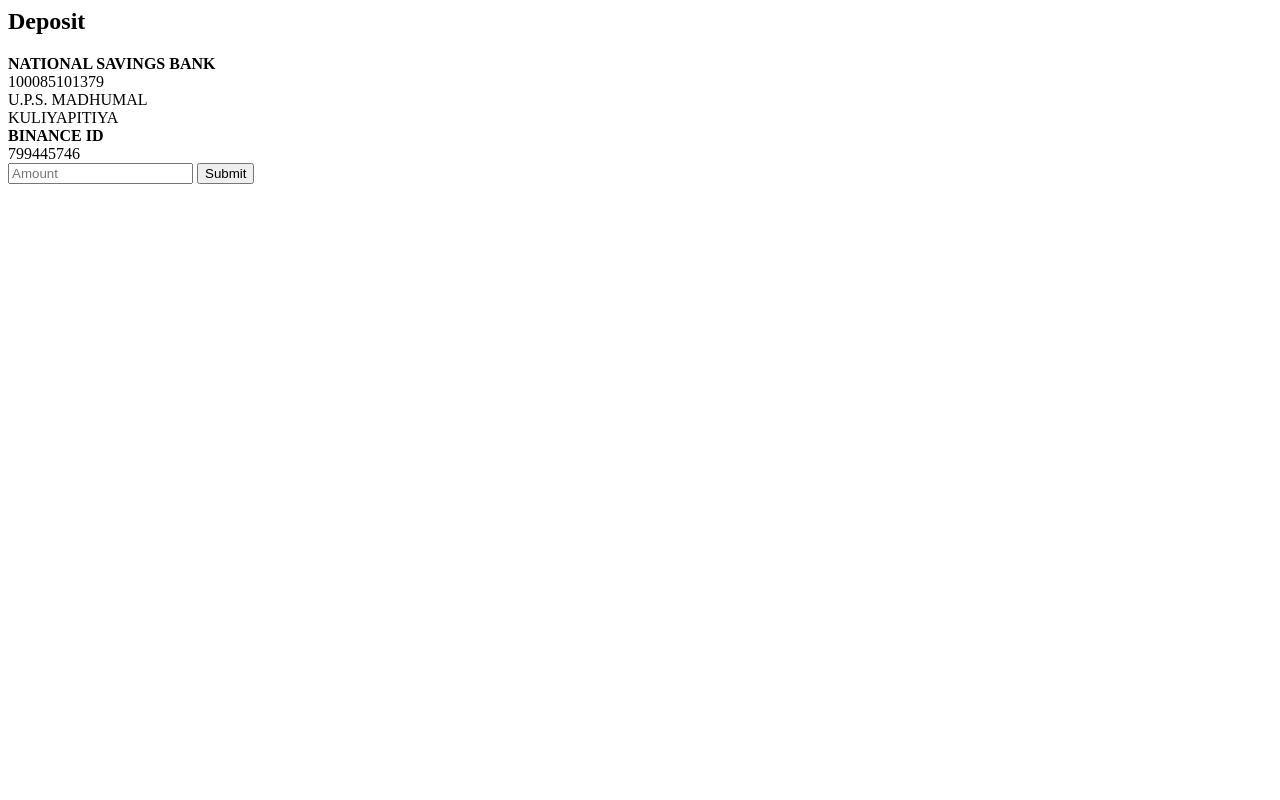
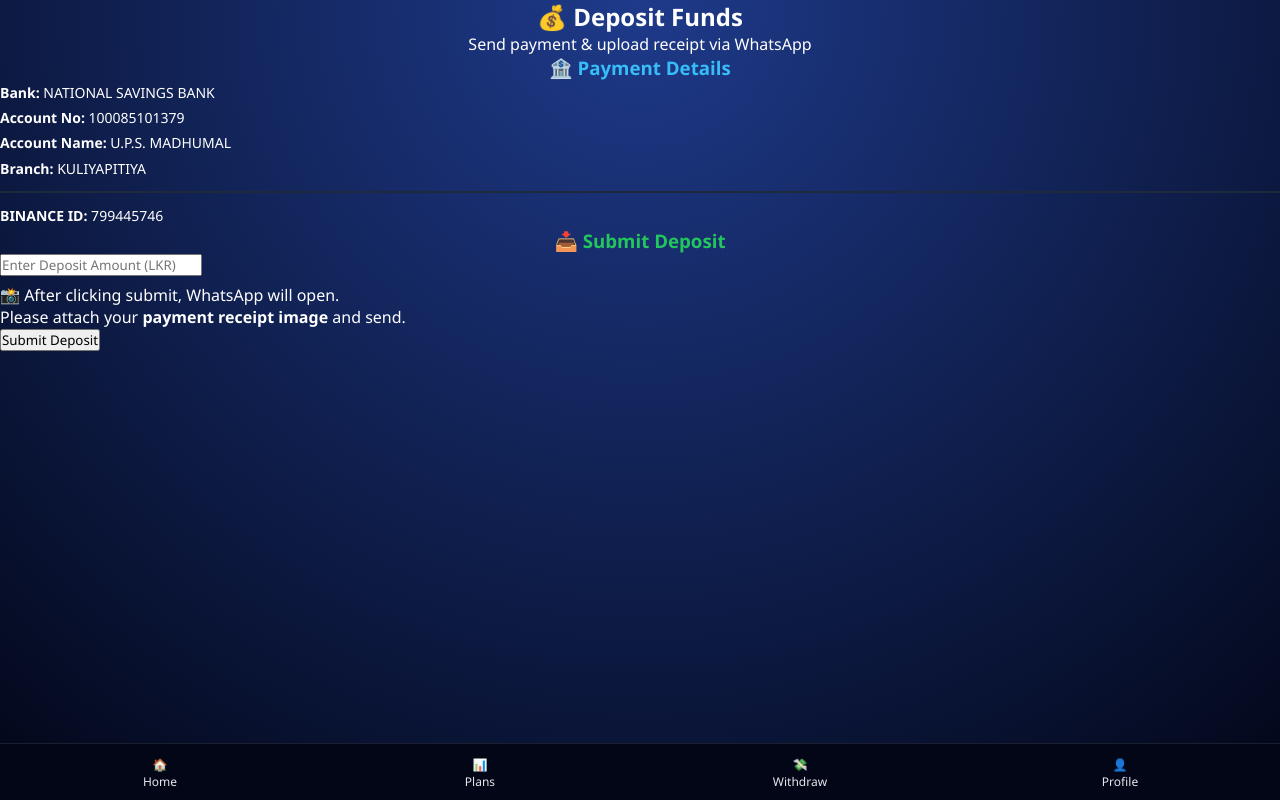
Before and after one commit to wwwmadumalsasidu-hash/investment-my2, a plain HTML site: page deposit.html in a window 1280 px wide. Drawn offline with Linux system fonts and the light colour scheme.

Commit message:
Update deposit.html

```diff
--- a/deposit.html
+++ b/deposit.html
@@ -1,18 +1,66 @@
-<h2>Deposit</h2>
+<!DOCTYPE html>
+<html lang="en">
+<head>
+  <meta charset="UTF-8">
+  <title>Deposit | CHUTTA INVESTMENT PLAN</title>
+  <meta name="viewport" content="width=device-width, initial-scale=1.0">
+  <link rel="stylesheet" href="css/style.css">
+</head>
+<body>
 
-<div class="box">
-<b>NATIONAL SAVINGS BANK</b><br>
-100085101379<br>
-U.P.S. MADHUMAL<br>
-KULIYAPITIYA
+<div class="container">
+
+  <h2 style="text-align:center;">💰 Deposit Funds</h2>
+  <p class="small" style="text-align:center;">
+    Send payment & upload receipt via WhatsApp
+  </p>
+
+  <!-- BANK DETAILS BOX -->
+  <div class="box">
+    <h3 style="text-align:center; color:#38bdf8;">🏦 Payment Details</h3>
+
+    <p style="line-height:1.8; font-size:14px;">
+      <b>Bank:</b> NATIONAL SAVINGS BANK<br>
+      <b>Account No:</b> 100085101379<br>
+      <b>Account Name:</b> U.P.S. MADHUMAL<br>
+      <b>Branch:</b> KULIYAPITIYA
+    </p>
+
+    <hr style="border:0.5px solid #1e293b; margin:10px 0;">
+
+    <p style="line-height:1.8; font-size:14px;">
+      <b>BINANCE ID:</b> 799445746
+    </p>
+  </div>
+
+  <!-- DEPOSIT FORM -->
+  <div class="box">
+    <h3 style="text-align:center; color:#22c55e;">📥 Submit Deposit</h3>
+
+    <input
+      type="number"
+      id="amount"
+      placeholder="Enter Deposit Amount (LKR)"
+    >
+
+    <p class="small" style="margin-top:8px;">
+      📸 After clicking submit, WhatsApp will open.<br>
+      Please attach your <b>payment receipt image</b> and send.
+    </p>
+
+    <button onclick="submitDeposit()">Submit Deposit</button>
+  </div>
+
 </div>
 
-<div class="box">
-<b>BINANCE ID</b><br>
-799445746
+<!-- BOTTOM NAV -->
+<div class="bottom-nav">
+  <a href="dashboard.html">🏠<br>Home</a>
+  <a href="plans.html">📊<br>Plans</a>
+  <a href="withdraw.html">💸<br>Withdraw</a>
+  <a href="profile.html">👤<br>Profile</a>
 </div>
 
-<input id="amount" placeholder="Amount">
-<button onclick="sendDeposit()">Submit</button>
-
 <script type="module" src="js/deposit.js"></script>
+</body>
+  </html>
```
